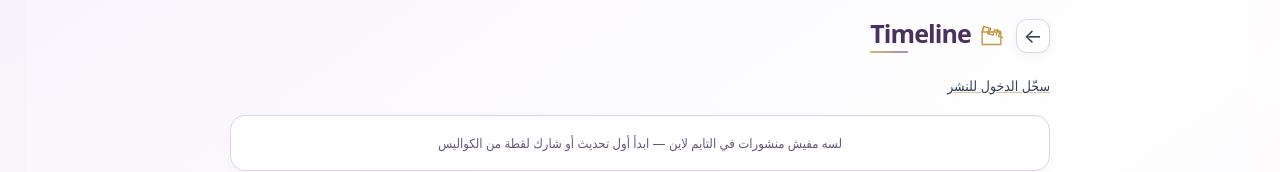
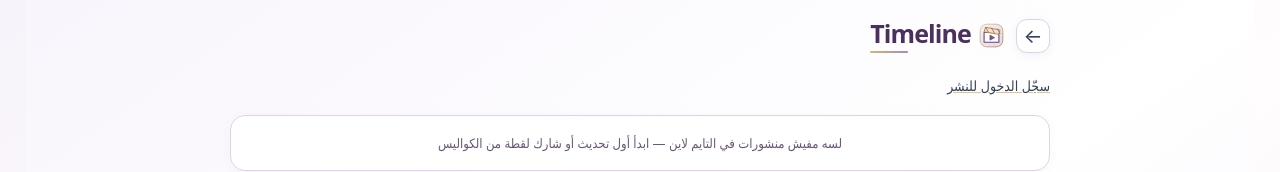
Before and after one commit to Nouranahmed126/1960-studio, a Next.js app: page / in a window 1280 px wide. Shown: the top 172 px of the page. Built offline with nearby package versions, Linux system fonts and the light colour scheme; no server answers; the database is empty.

Commit message:
Use agreed timeline icon beside the heading

```diff
--- a/app/community/feed.tsx
+++ b/app/community/feed.tsx
@@ -223,10 +223,7 @@ export default function Feed() {
       <div className="plateau-feed-heading">
         <Link href="/" className="plateau-back" aria-label="العودة إلى الصفحة الرئيسية" title="رجوع">←</Link>
         <div className="plateau-feed-heading-copy">
-          <svg className="plateau-clapper-icon" viewBox="0 0 32 32" aria-hidden="true">
-            <path d="M4 11.5h24v16H4zM4 11.5l2-7 7 2-2 7 7 2 2-7 7 2-2 7 5 1" />
-            <path d="m4 11.5 2-7m7 9 2-7m7 9 2-7" />
-          </svg>
+          <img className="plateau-clapper-icon" src="/icon-timeline.svg" width="32" height="32" alt="" aria-hidden="true" />
           <h1 className="plateau-feed-title" dir="ltr">Timeline</h1>
         </div>
       </div>
```
